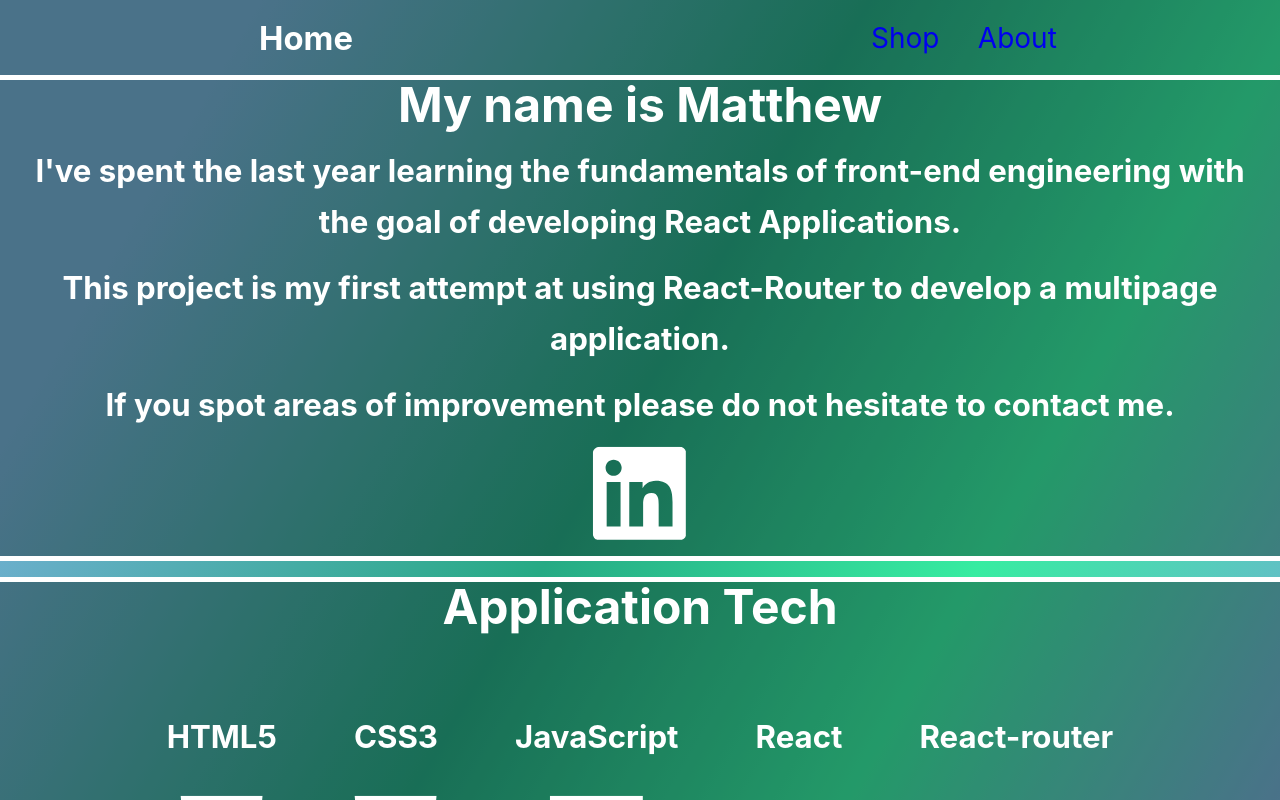
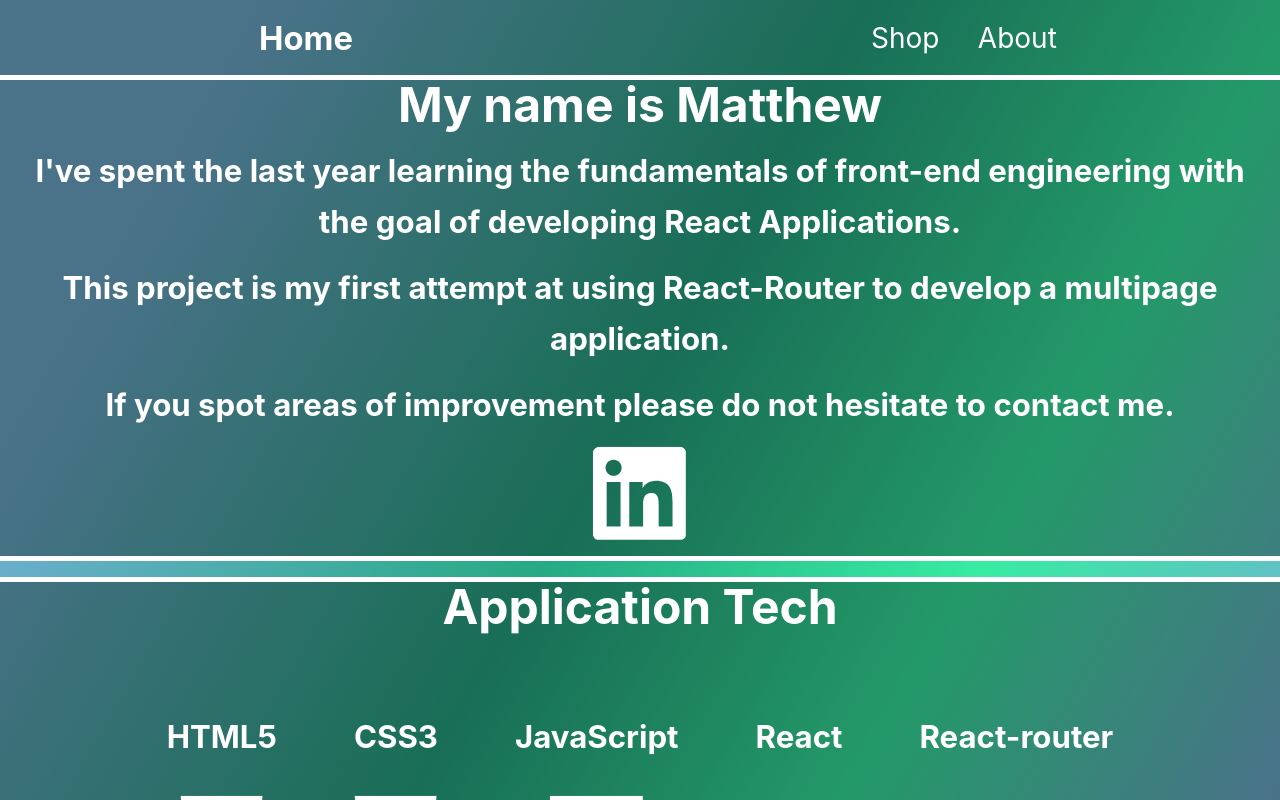
Before and after one commit to BramFam96/Fortnite_router, a React (Create React App) app: page /about in a window 1280 px wide. Built offline with nearby package versions, Linux system fonts and the light colour scheme.

Commit message:
Changed link color

```diff
--- a/src/App.css
+++ b/src/App.css
@@ -50,7 +50,7 @@ code {
 	overflow-x: hidden;
 }
 
-a:visited {
+a, a:visited {
 	color: white;
 }
 a:hover {
@@ -258,6 +258,7 @@ nav > * {
 }
 
 .inlineLink {
+	color:white;
 	background: rgba(0, 0, 0, 0.35);
 	padding: 0.1rem;
 	border-radius: 10px;
```
